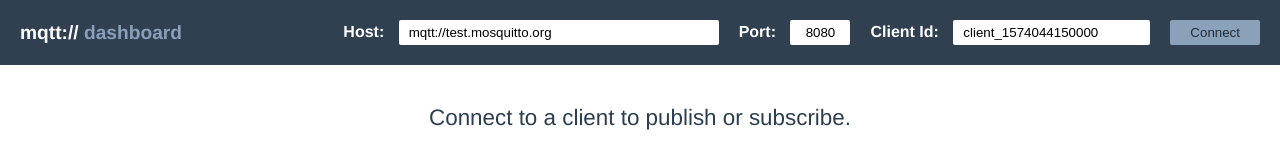
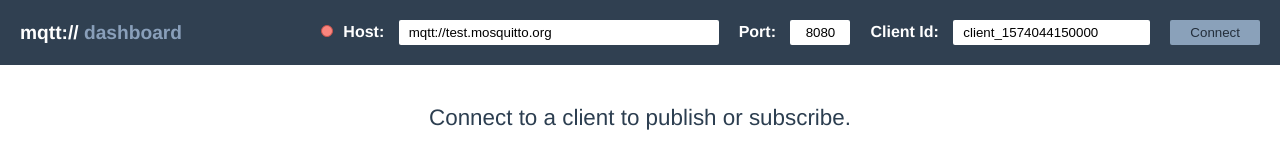
Before and after one commit to cory-weiner/Vue-Mqtt-Client-Dashboard, a Vue app in the folder mqtt-dashboard/: page / in a window 1280 px wide. Shown: the top 160 px of the page. Built offline with nearby package versions, Linux system fonts and the light colour scheme; the HTML template or start-up script is replaced by a standard one.

Commit message:
added status tracking on client and QOS on published messages

```diff
--- a/mqtt-dashboard/src/components/Home.vue
+++ b/mqtt-dashboard/src/components/Home.vue
@@ -3,6 +3,7 @@
 <div class="connection_settings_form">
     <div class="logo"><b>mqtt://</b> dashboard</div>
     <div class="connection_form_controls">
+        <span :class="'status_'+client.connected" class="client_status"></span>
         <label>Host: </label><input v-model="host" id="data_host">
         <label>Port: </label><input v-model="port" id="data_port">
         <label>Client Id: </label><input v-model="clientId">
@@ -30,8 +31,11 @@
             <label>Publish message: </label>
             <textarea v-model="message" class="message_input"></textarea>
         </div>
+
         <div class='message_controls'>
-            <div><input type="checkbox" v-model="retain"><label>Retain</label></div>
+
+            <div><div class="field_option"><label>Retain</label><input type="checkbox" v-model="retain"></div></div>
+            <div><div class="field_option"><label>qos:</label><input v-model="publish_qos"></div></div>
             <button v-on:click="onPublish" class="publish_button">Publish</button>
         </div>
     </div>
@@ -79,6 +83,7 @@
       port: '8080',
       topic: 'test/topic/',
       subscribe_qos: 0,
+      publish_qos: 0,
       clientId: 'client_' +  Date.now().toString(),
       message: '',
       retain:false,
@@ -108,7 +113,7 @@
                         alert('Already subscribed to that topic.')
                     }
                     else{
-                       this.client.subscribe(this.topic)
+                       this.client.subscribe(this.topic,{qos:parseInt(this.subscribe_qos)})
                        sub.status = true
                     }
                     return true
@@ -138,7 +143,7 @@
             this.client.__ob__.dep.notify()
         },
         onPublish(){
-            this.client.publish(this.topic,this.message,{retain:this.retain})
+            this.client.publish(this.topic,this.message,{qos:parseInt(this.publish_qos),retain:this.retain})
         },
         onSetTopic(newTopic){
             this.topic = newTopic
@@ -253,17 +258,19 @@
     border-radius:4px;
     border:solid 1px #cccccc;
     text-align:center;
+
 }
 .field_option label{
     padding:10px;
     border-right: solid 1px #cccccc;
+    flex:1;
 }
 .field_option input{
     text-align:center;
-    width:1em;
-    padding: 0px 15px;
     border-radius:2px;
     border:none;
+    box-sizing : border-box;
+    flex:1;
 }
 #topic_form_topic{
   background:none;
@@ -315,6 +322,14 @@
     background-color:#FA857E;
     border:solid 1px #C7524B;
 }
+.status_true{
+    background-color: #6e847b;
+    border:solid 1px #4a665b;
+}
+.status_false, .status_undefined{
+    background-color:#FA857E;
+    border:solid 1px #C7524B;
+}
 .message_input{
     padding: 10px 20px;
     width:100%;
@@ -332,13 +347,14 @@
     margin-bottom:10px;
 }
 .message_controls{
-    display:flex;
     flex-direction: column;
     width:200px;
+    display:flex;
+}
+.message_controls>*{
+    margin-bottom:10px;
 }
 .publish_button{
-    margin:10px;
-    margin-left:0px;
     padding: 15px 40px;
     border-radius:2px;
     border:solid 1px #cccccc;
@@ -356,4 +372,11 @@
     border-top:solid 1px #cccccc;
     text-decoration:underline;
 }
+.client_status{
+    display:inline-block;
+    width:10px;
+    height:10px;
+    border-radius:100px;
+    margin-right:10px;
+}
 </style>
```
